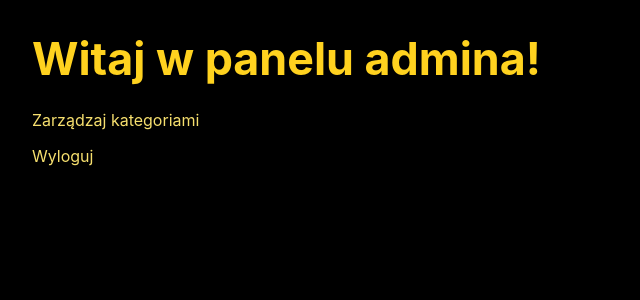
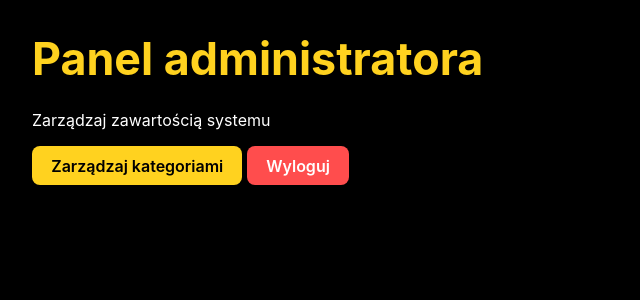
Before and after one commit to Michal-Brzezinski/Dom-Bud, a PHP site: page /admin in a window 1280 px wide. Shown: the top 300 px of the page, without its empty margins (0-640 px from the left). Run offline with PHP 8.4, Linux system fonts and the light colour scheme; the visitor is signed in with stand-in values (Sample User, id 1).

Commit message:
admin dashboard change

```diff
--- a/app/Views/admin/dashboard.view.php
+++ b/app/Views/admin/dashboard.view.php
@@ -4,7 +4,19 @@
 <link rel="stylesheet" href="<?= asset('css/admin/admin.css') ?>">
 <link rel="stylesheet" href="<?= asset('css/admin/buttons.css') ?>">
 
+<div class="admin-wrapper">
+    <div class="admin-card">
+        <h1>Panel administratora</h1>
+        <p class="admin-subtitle">Zarządzaj zawartością systemu</p>
 
-<h1>Witaj w panelu admina!</h1>
-<p><a href="/admin/categories">Zarządzaj kategoriami</a></p>
-<p><a href="/admin/logout">Wyloguj</a></p>
+        <div class="admin-actions">
+            <a href="/admin/categories" class="btn btn-primary">
+                Zarządzaj kategoriami
+            </a>
+
+            <a href="/admin/logout" class="btn btn-danger">
+                Wyloguj
+            </a>
+        </div>
+    </div>
+</div>
```
